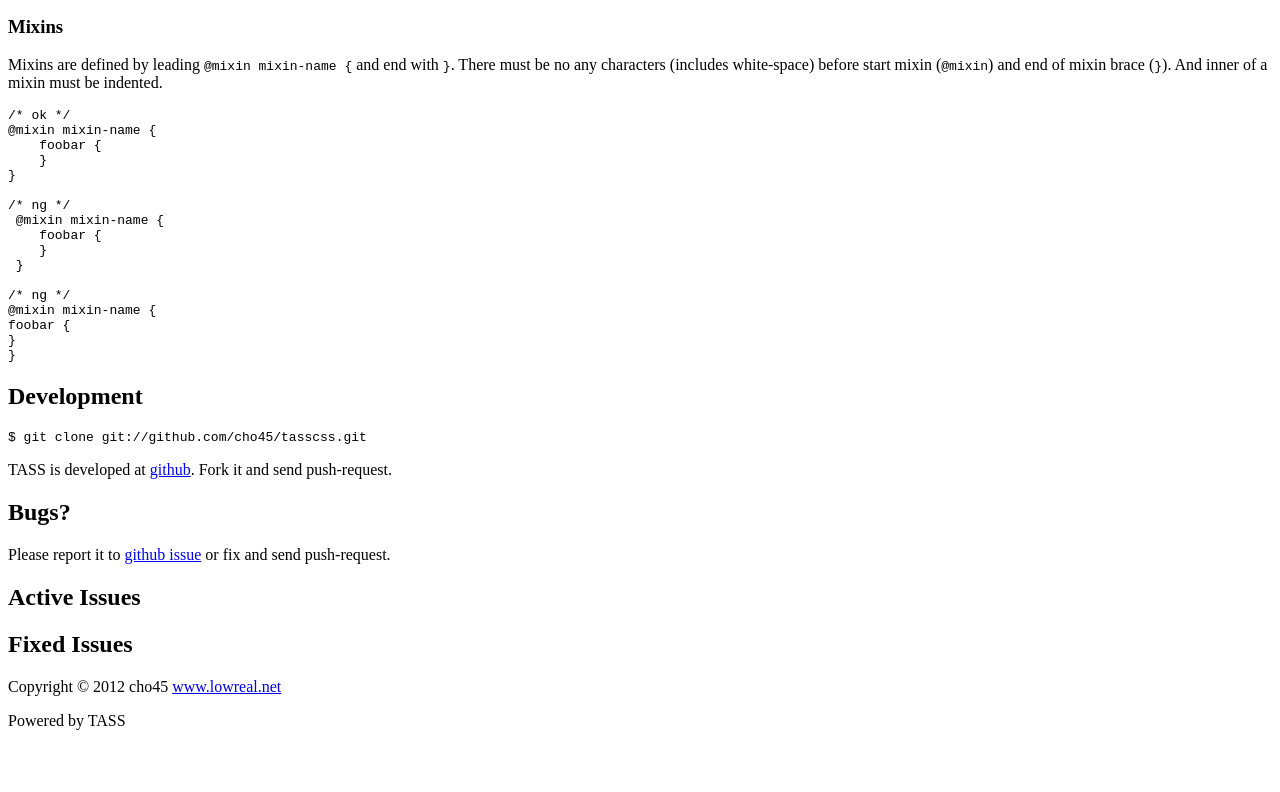
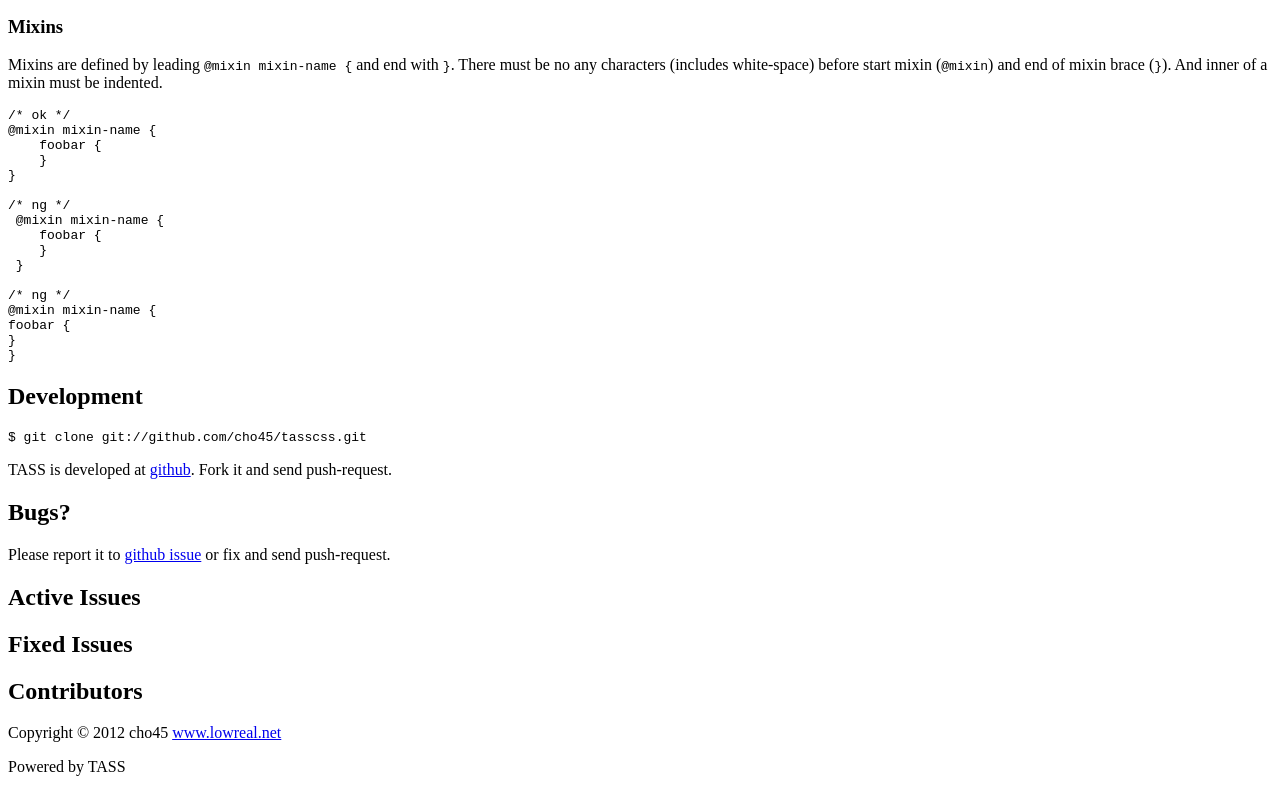
Before and after one commit to cho45/tasscss, a plain HTML site: page index.html in a window 1280 px wide. Shown: the part 1889-2681 px from the top of the page. Before the commit the page ends 2635 px from the top, so only its background shows below. Drawn offline with Linux system fonts and the light colour scheme; no server answers.

Commit message:
Contributors

```diff
--- a/githubissue.js
+++ b/githubissue.js
@@ -14,10 +14,9 @@
 	};
 
 	var repos = script.getAttribute('data-repos');
-	var sort  = script.getAttribute('data-sort') || 'updated';
-	var state = script.getAttribute('data-state') || 'open';
+	var api   = script.getAttribute('data-api');
 
-	var uri = 'https://api.github.com/repos/' + script.getAttribute('data-repos') + '/issues?sort=' + sort + '&state=' + state + '&direction=desc&callback=' + callback;
+	var uri = 'https://api.github.com/repos/' + repos + api + ';callback=' + callback;
 	var s = document.createElement('script');
 	s.type = 'text/javascript';
 	s.src = uri;
--- a/index.html
+++ b/index.html
@@ -215,7 +215,7 @@ foobar <span class="Identifier">{</span>
 					<div class="line" id="issues">
 						<section class="w2">
 							<h1>Active Issues</h1>
-							<script data-repos="cho45/tasscss" src="githubissue.js">
+							<script src="githubissue.js" data-repos="cho45/tasscss" data-api="/issues?sort=updated;state=open;direction=desc">
 								<div class="issues">
 								<% for (var i = 0, it; (it = data[i]); i++) { %>
 									<div class="issue <%= it.state %>">
@@ -230,7 +230,7 @@ foobar <span class="Identifier">{</span>
 						</section>
 						<section class="w2">
 							<h1>Fixed Issues</h1>
-							<script data-repos="cho45/tasscss" src="githubissue.js" data-state="closed">
+							<script src="githubissue.js" data-repos="cho45/tasscss" data-api="/issues?sort=updated;state=closed;direction=desc">
 								<div class="issues">
 								<% for (var i = 0, it; (it = data[i]); i++) { %>
 									<div class="issue <%= it.state %>">
@@ -239,6 +239,19 @@ foobar <span class="Identifier">{</span>
 										by
 										<span class="author"><img src="<%= it.user.avatar_url %>" width="16" height="16"/><%= it.user.login %></span>
 									</div>
+								<% } %>
+								</div>
+							</script>
+						</section>
+					</div>
+
+					<div class="line" id="contributors">
+						<section class="w2">
+							<h1>Contributors</h1>
+							<script src="githubissue.js" data-repos="cho45/tasscss" data-api="/contributors?">
+								<div class="contributors">
+								<% for (var i = 0, it; (it = data[i]); i++) { if (it.login == 'cho45') continue; %>
+								<a href="<%= it.url %>" class="contributor"><img src="<%= it.avatar_url %>" width="16" height="16"/><%= it.login %></a>
 								<% } %>
 								</div>
 							</script>
```
Also changed, not shown: 1 other file.
